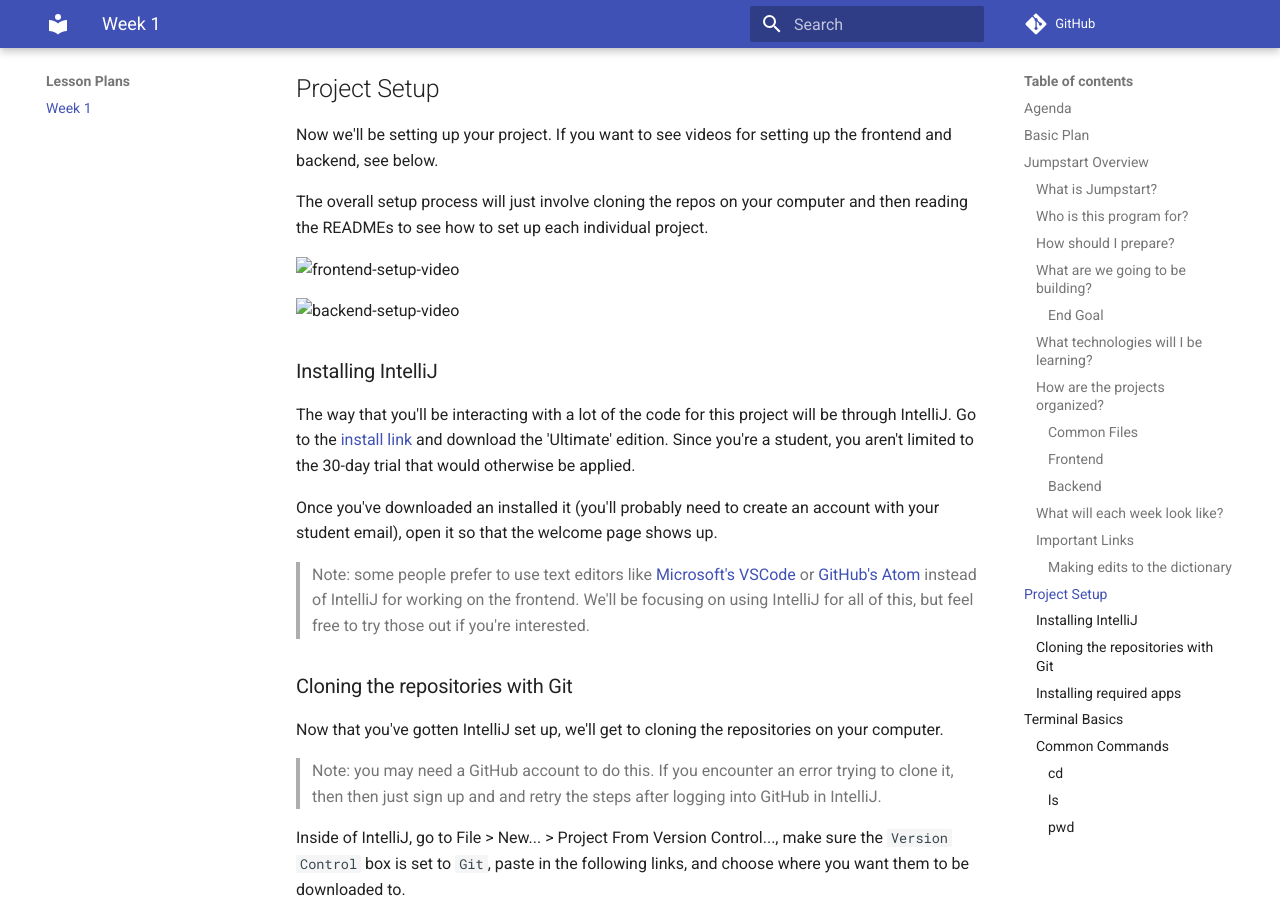
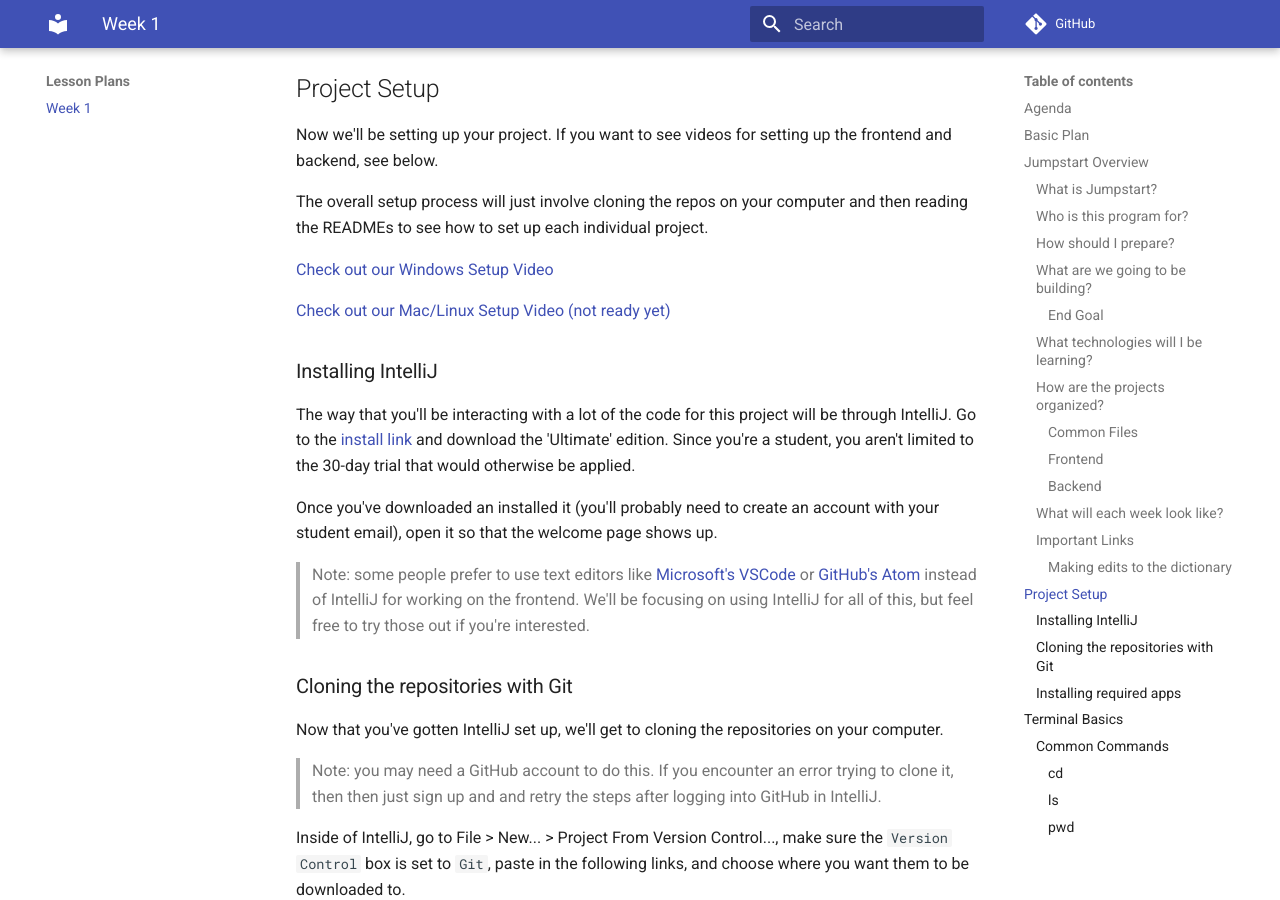
Before and after one commit to Code-4-Community/learning-resources, an MkDocs documentation site: the page built from docs/lesson-plans/week-1.md, in a window 1280 px wide and 900 px high, scrolled down 5798 px. Built offline with MkDocs 1.6.1 and Material for MkDocs 9.7.7, drawn with Linux system fonts in a browser that asks for light colours; comment, search, counter and statistics services are not loaded.

Commit message:
Add windows setup video

```diff
--- a/docs/lesson-plans/week-1.md
+++ b/docs/lesson-plans/week-1.md
@@ -232,9 +232,10 @@ frontend and backend, see below.
 The overall setup process will just involve cloning the repos on your computer and
 then reading the READMEs to see how to set up each individual project.
 
-![frontend-setup-video]()
+[Check out our Windows Setup
+Video](https://drive.google.com/file/d/1S7MC9T52kpLTLFJfahayczOvMtDNI6gg/view?usp=sharing)
 
-![backend-setup-video]()
+[Check out our Mac/Linux Setup Video (not ready yet)]()
 
 ### Installing IntelliJ
 
```
